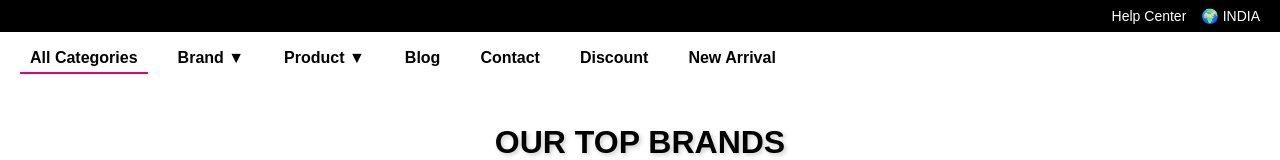
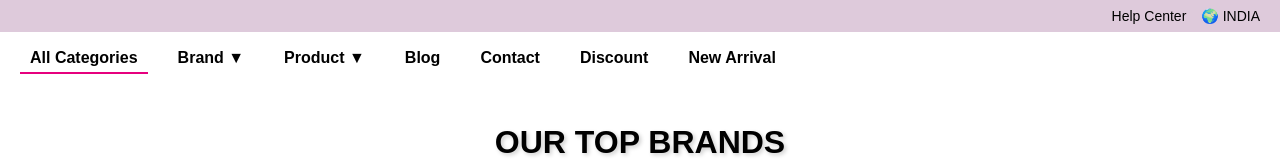
Before and after one commit to kaur-rav23/BeautyWeb, a React (Create React App) app in the folder client/: page /brand in a window 1280 px wide. Shown: the top 160 px of the page. Built offline with nearby package versions, Linux system fonts and the light colour scheme.

Commit message:
Update Header.css

```diff
--- a/client/src/components/Header.css
+++ b/client/src/components/Header.css
@@ -21,8 +21,8 @@
     justify-content: space-between;
     align-items: center;
     padding: 8px 20px;
-    background: black;
-    color: white;
+    background: rgba(113, 28, 102, 0.233);
+    /* color: white; */
     font-size: 14px;
   }
 
```
